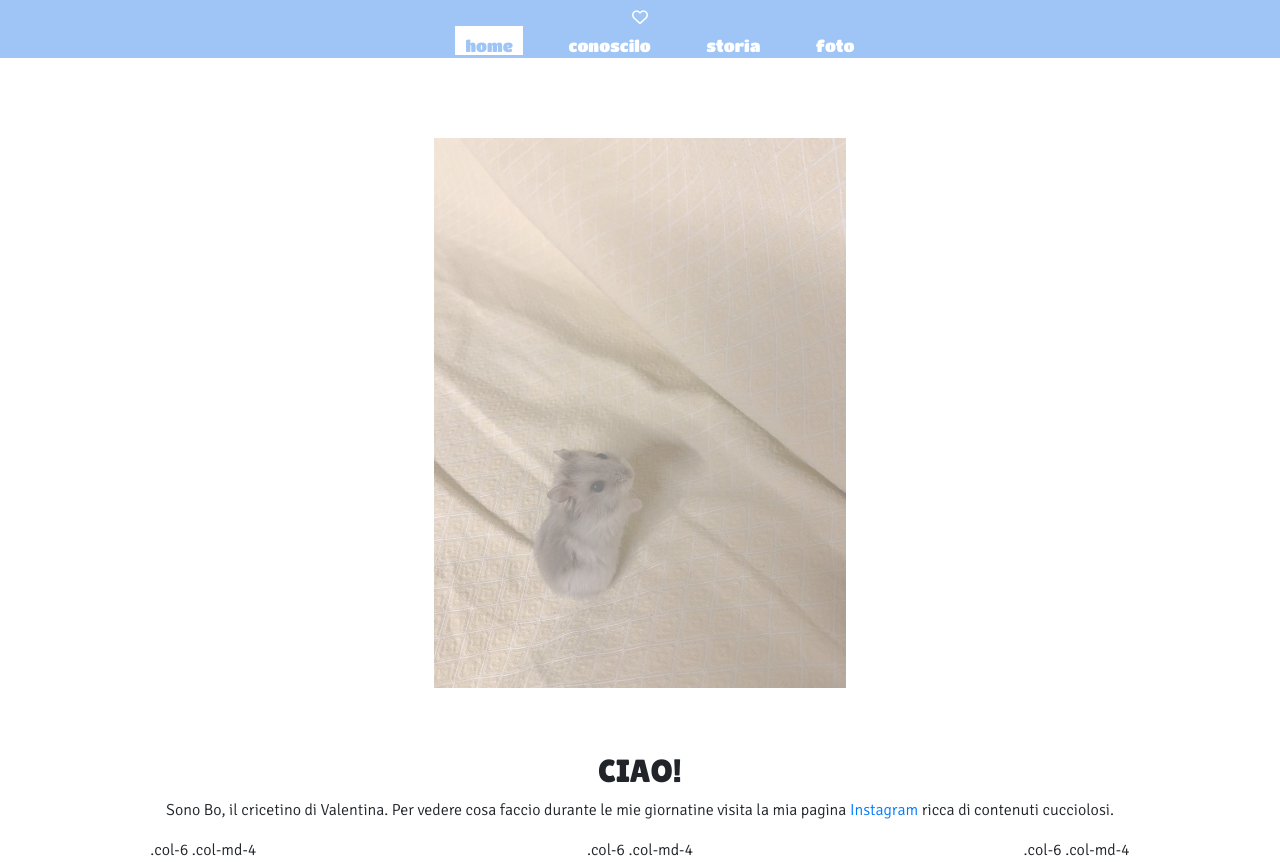
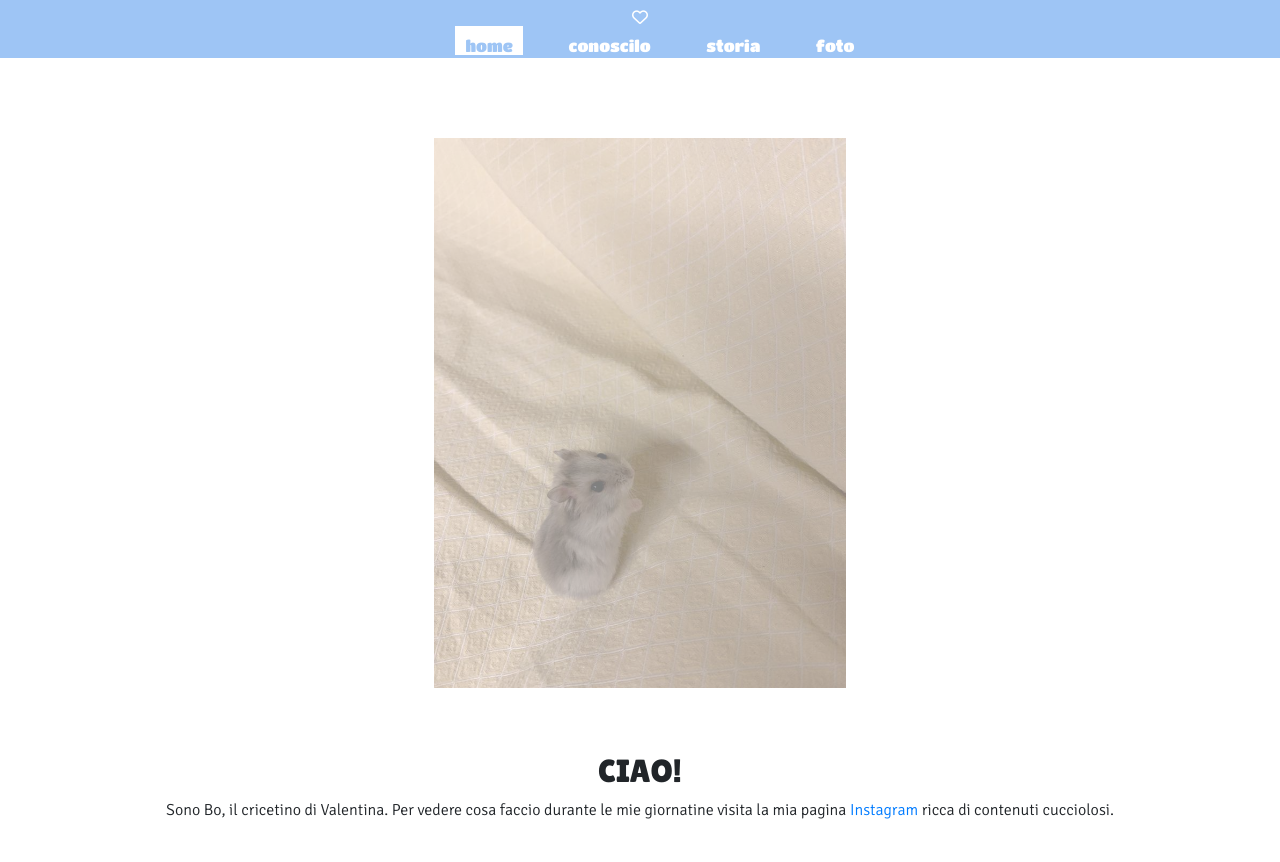
Before and after one commit to valedanielli/test, a plain HTML site: page index.html in a window 1280 px wide. Shown: the part 139-1001 px from the top of the page. After the commit the page ends 977 px from the top, so only its background shows below. Drawn offline with nearby package versions, Linux system fonts and the light colour scheme.

Commit message:
Update index.html
modifiche body

```diff
--- a/index.html
+++ b/index.html
@@ -40,10 +40,6 @@
     <h2>CIAO!</h2>
     <p>Sono Bo, il cricetino di Valentina. Per vedere cosa faccio durante le mie giornatine visita la mia pagina <a target="_blank" href="http//instagram.com">Instagram</a> ricca di contenuti cucciolosi.</p>
 </section>
-<div class="row">
-    <div class="col-6 col-md-4">.col-6 .col-md-4</div>
-    <div class="col-6 col-md-4">.col-6 .col-md-4</div>
-    <div class="col-6 col-md-4">.col-6 .col-md-4</div>
-  </div>
+
     </body>
 </html>
```
